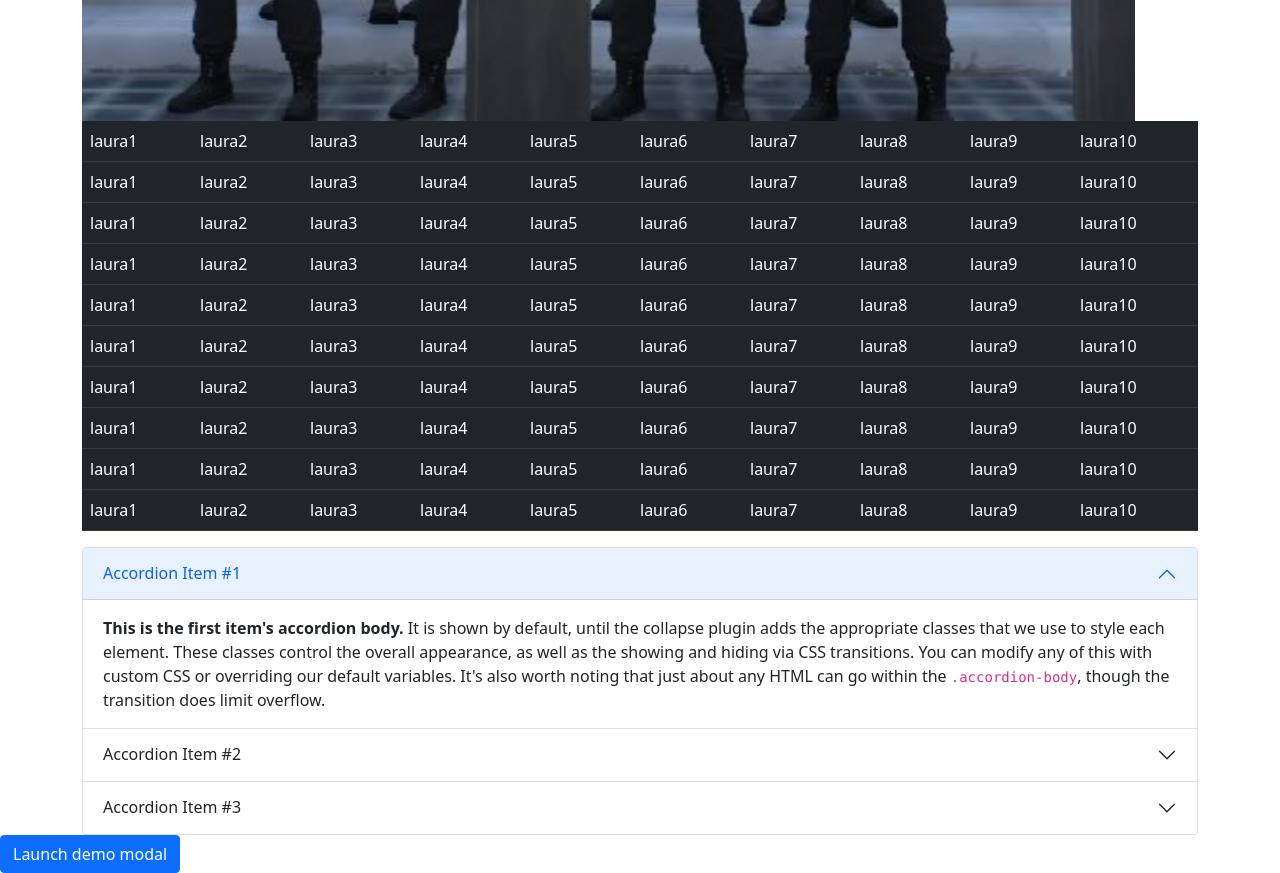
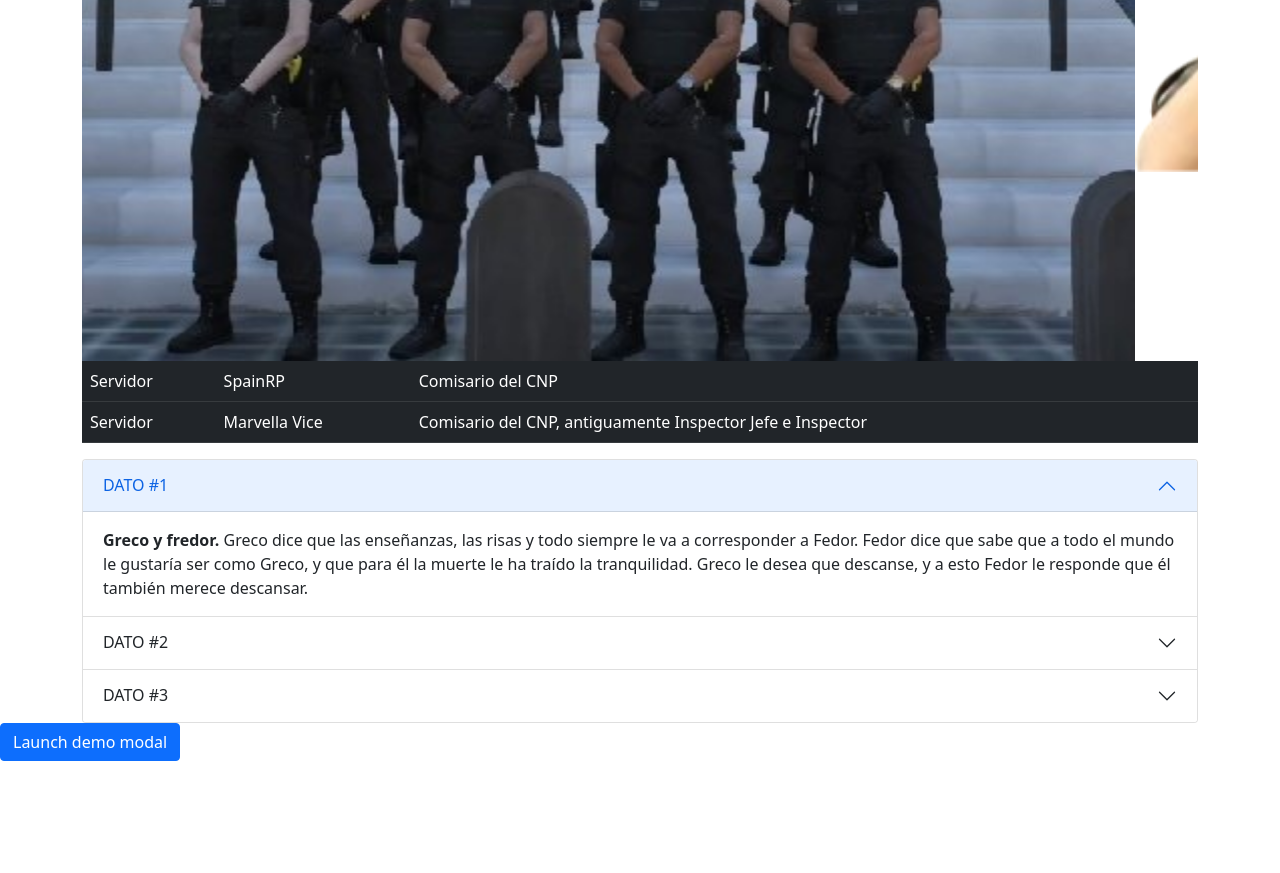
Before and after one commit to laurah7/bootstrap, a plain HTML site: page index.html in a window 1280 px wide. Shown: the part 1600-2473 px from the top of the page. After the commit the page ends 2361 px from the top, so only its background shows below. Drawn offline with Linux system fonts and the light colour scheme.

Commit message:
historia

```diff
--- a/index.html
+++ b/index.html
@@ -5,7 +5,7 @@
     <link rel="stylesheet" href="css/estilos.css">
     <meta charset="UTF-8">
     <meta name="viewport" content="width=device-width, initial-scale=1.0">
-    <title>Empresa fadp</title>
+    <title>Greco</title>
 </head>
 <body>
     <nav class="navbar navbar-expand-lg navbar-dark bg-dark">
@@ -45,13 +45,16 @@
         </div>
       </nav>
     <div class="container">
-    <h1>Inicio bootstrap</h1>
+    <h1>Greco Rodriguez</h1>
     <hr>
-    <div class="display-1"  data-bs-toggle="modal" data-bs-target="#diplo">Proyecto web</div>
-    <p class="lead">Lorem ipsum dolor sit amet consectetur adipisicing elit. Et consequatur deleniti soluta autem voluptatem, unde officia eius aspernatur fuga maiores. Ducimus, sunt assumenda! Vitae distinctio impedit, autem veniam nihil culpa?
-    Architecto dicta at error tenetur consectetur, eaque dolorum sit sapiente inventore quasi vitae velit quam placeat, laboriosam, aliquid itaque quod assumenda quis nisi iste excepturi iusto! Nihil sequi itaque dignissimos.
-    Aut officiis voluptatum porro odit ab harum dicta voluptatem tempora numquam cumque accusantium ipsum dolor eos iste officia, commodi aliquam itaque dolore possimus totam ducimus. Dolorem, dolor fugit! Sint, minus.Lorem ipsum dolor sit amet, consectetur adipisicing elit. Facere nisi dicta, ipsam labore doloremque perferendis accusamus in quidem ab qui voluptates, adipisci cumque hic nihil quasi atque illo pariatur aliquam!</p>
-
+    <div class="display-1"  data-bs-toggle="modal" data-bs-target="#diplo">Historia</div>
+    <p class="lead"> Greco nació el 4 de agosto de 1984, tiene 36 años y venía de España. Su padre (Lorenzo Rodríguez) era comisario y eran muy cercanos pero nunca estaba en casa ya que se pasaba mucho tiempo trabajando. Un día tuvieron una discusión y justo esa noche su padre falleció en un operativo. Se hizo policía por él y allí es cuando conoció a Louis, policía que se convertiría en prácticamente como su hermano.
+       Se casó con una chica llamada Sofía, pero con el tiempo, esta le abandonó. Como consecuencia, Greco entró en una depresión muy fuerte y se centró en su trabajo, puesto que Louis se había ido con su mujer y estaba solo. Conoció a Lamar en el que se veía reflejado aunque con caminos diferentes.
+        Siempre trataba de ayudarle pero por esto, varios agentes del CNP como Conway y Volkov, empezaron a desconfiar de él y le dieron la espalda. Nuevamente se encontraba solo, y aquí es cuando llevaron a Lamar a federal, quedándose Greco con su perrita, Soyla.
+        Con el tiempo, Louis volvió brindando más felicidad a Greco. Soyla tenía un tumor en la oreja, y al llevarla al hospital conoció a Bella. Se empezó a enamorar de ella. Posteriormente, despidieron del CNP a Yuu y Nikolai, cosa que afectó mucho a Greco ya que tenían una relación muy cercana.
+        Después de esto, ambos desaparecieron por lo que Greco mandó un QRR. Los encontraron muertos y con los dedos arrancados. Greco se enfadó mucho y quiso llegar al fondo del asunto y así encontró a Mike. Pasó el tiempo, y tras un operativo, la organización de Mike, mató a Louis y a Vega, logrando que Greco se culpe a sí mismo de esto. Tras esto, decidió marcharse de Los Santos.
+         A día de hoy se encuentra en Marbella, y se sigue culpando de la muerte de Louis.
+</p>
     <div class="caja">
      <img data-bs-toggle="offcanvas" data-bs-target="#fadp" class="img-fluid" src="css/greco.jpg" alt="greco">
     </div>
@@ -80,125 +83,19 @@
 
     <table class="table table-dark table-hover">
         <tr>
-            <td>laura1</td>
-            <td>laura2</td>
-            <td>laura3</td>
-            <td>laura4</td>
-            <td>laura5</td>
-            <td>laura6</td>
-            <td>laura7</td>
-            <td>laura8</td>
-            <td>laura9</td>
-            <td>laura10</td>
+            <td>Servidor</td>
+            <td>SpainRP</td>
+            <td>Comisario del CNP</td>
+
         </tr>
         <tr>
-            <td>laura1</td>
-            <td>laura2</td>
-            <td>laura3</td>
-            <td>laura4</td>
-            <td>laura5</td>
-            <td>laura6</td>
-            <td>laura7</td>
-            <td>laura8</td>
-            <td>laura9</td>
-            <td>laura10</td>
+            <td>Servidor</td>
+            <td>Marvella Vice</td>
+            <td>Comisario del CNP, antiguamente Inspector Jefe e Inspector</td>
+
+
         </tr>
-        <tr>
-            <td>laura1</td>
-            <td>laura2</td>
-            <td>laura3</td>
-            <td>laura4</td>
-            <td>laura5</td>
-            <td>laura6</td>
-            <td>laura7</td>
-            <td>laura8</td>
-            <td>laura9</td>
-            <td>laura10</td>
-        </tr>
-        <tr>
-            <td>laura1</td>
-            <td>laura2</td>
-            <td>laura3</td>
-            <td>laura4</td>
-            <td>laura5</td>
-            <td>laura6</td>
-            <td>laura7</td>
-            <td>laura8</td>
-            <td>laura9</td>
-            <td>laura10</td>
-        </tr>
-        <tr>
-            <td>laura1</td>
-            <td>laura2</td>
-            <td>laura3</td>
-            <td>laura4</td>
-            <td>laura5</td>
-            <td>laura6</td>
-            <td>laura7</td>
-            <td>laura8</td>
-            <td>laura9</td>
-            <td>laura10</td>
-        </tr>
-        <tr>
-            <td>laura1</td>
-            <td>laura2</td>
-            <td>laura3</td>
-            <td>laura4</td>
-            <td>laura5</td>
-            <td>laura6</td>
-            <td>laura7</td>
-            <td>laura8</td>
-            <td>laura9</td>
-            <td>laura10</td>
-        </tr>
-        <tr>
-            <td>laura1</td>
-            <td>laura2</td>
-            <td>laura3</td>
-            <td>laura4</td>
-            <td>laura5</td>
-            <td>laura6</td>
-            <td>laura7</td>
-            <td>laura8</td>
-            <td>laura9</td>
-            <td>laura10</td>
-        </tr>
-        <tr>
-            <td>laura1</td>
-            <td>laura2</td>
-            <td>laura3</td>
-            <td>laura4</td>
-            <td>laura5</td>
-            <td>laura6</td>
-            <td>laura7</td>
-            <td>laura8</td>
-            <td>laura9</td>
-            <td>laura10</td>
-        </tr>
-        <tr>
-            <td>laura1</td>
-            <td>laura2</td>
-            <td>laura3</td>
-            <td>laura4</td>
-            <td>laura5</td>
-            <td>laura6</td>
-            <td>laura7</td>
-            <td>laura8</td>
-            <td>laura9</td>
-            <td>laura10</td>
-        </tr>
-        <tr>
-            <td>laura1</td>
-            <td>laura2</td>
-            <td>laura3</td>
-            <td>laura4</td>
-            <td>laura5</td>
-            <td>laura6</td>
-            <td>laura7</td>
-            <td>laura8</td>
-            <td>laura9</td>
-            <td>laura10</td>
-        </tr>
+
     </table>
 
     <div id="servicios">
@@ -206,36 +103,38 @@
         <div class="accordion-item">
           <h2 class="accordion-header" id="headingOne">
             <button class="accordion-button" type="button" data-bs-toggle="collapse" data-bs-target="#collapseOne" aria-expanded="true" aria-controls="collapseOne">
-              Accordion Item #1
+              DATO #1
             </button>
           </h2>
           <div id="collapseOne" class="accordion-collapse collapse show" aria-labelledby="headingOne" data-bs-parent="#accordionExample">
             <div class="accordion-body">
-              <strong>This is the first item's accordion body.</strong> It is shown by default, until the collapse plugin adds the appropriate classes that we use to style each element. These classes control the overall appearance, as well as the showing and hiding via CSS transitions. You can modify any of this with custom CSS or overriding our default variables. It's also worth noting that just about any HTML can go within the <code>.accordion-body</code>, though the transition does limit overflow.
+              <strong>Greco y fredor.</strong> Greco dice que las enseñanzas, las risas y todo siempre le va a corresponder a Fedor. Fedor dice que sabe que a todo el mundo le gustaría ser como Greco, y que para él la muerte le ha traído la tranquilidad. Greco le desea que descanse, y a esto Fedor le responde que él también merece descansar.
             </div>
           </div>
         </div>
         <div class="accordion-item">
           <h2 class="accordion-header" id="headingTwo">
             <button class="accordion-button collapsed" type="button" data-bs-toggle="collapse" data-bs-target="#collapseTwo" aria-expanded="false" aria-controls="collapseTwo">
-              Accordion Item #2
+              DATO #2
             </button>
           </h2>
           <div id="collapseTwo" class="accordion-collapse collapse" aria-labelledby="headingTwo" data-bs-parent="#accordionExample">
             <div class="accordion-body">
-              <strong>This is the second item's accordion body.</strong> It is hidden by default, until the collapse plugin adds the appropriate classes that we use to style each element. These classes control the overall appearance, as well as the showing and hiding via CSS transitions. You can modify any of this with custom CSS or overriding our default variables. It's also worth noting that just about any HTML can go within the <code>.accordion-body</code>, though the transition does limit overflow.
+              Greco le dice a Iris que si Fedor le apunta a él no sabrá que hacer, pero Iris le responde que si hace eso no dude en matarlo y que cuando lo haga que la avise que ella quiere estar cerca.
+
             </div>
           </div>
         </div>
         <div class="accordion-item">
           <h2 class="accordion-header" id="headingThree">
             <button class="accordion-button collapsed" type="button" data-bs-toggle="collapse" data-bs-target="#collapseThree" aria-expanded="false" aria-controls="collapseThree">
-              Accordion Item #3
+              DATO #3
             </button>
           </h2>
           <div id="collapseThree" class="accordion-collapse collapse" aria-labelledby="headingThree" data-bs-parent="#accordionExample">
             <div class="accordion-body">
-              <strong>This is the third item's accordion body.</strong> It is hidden by default, until the collapse plugin adds the appropriate classes that we use to style each element. These classes control the overall appearance, as well as the showing and hiding via CSS transitions. You can modify any of this with custom CSS or overriding our default variables. It's also worth noting that just about any HTML can go within the <code>.accordion-body</code>, though the transition does limit overflow.
+              Greco le pregunta a Iris si ella le había contado algo sobre su relación a alguien, ante esa pregunta Iris se sorprende ya que lo suyo no era “oficial”, pero dice que no, que ella no ha dicho nada. En ese momento Greco e Iris hacen oficial su relación.
+
             </div>
           </div>
         </div>
@@ -282,11 +181,11 @@
     <div class="modal-dialog">
       <div class="modal-content">
         <div class="modal-header">
-          <h5 class="modal-title" id="exampleModalLabel">Modal title</h5>
+          <h5 class="modal-title" id="exampleModalLabel">Inicio Historia</h5>
           <button type="button" class="btn-close" data-bs-dismiss="modal" aria-label="Close"></button>
         </div>
         <div class="modal-body">
-          <p class="lead">Lorem ipsum dolor sit amet consectetur adipisicing elit. Eligendi ipsum, porro molestias eos voluptate repellendus minus laboriosam, ipsa quae quis commodi cum nihil esse consectetur expedita laborum perspiciatis velit illum.</p>
+          <p class="lead">Greco nació el 4 de agosto de 1984, tiene 36 años y venía de España. Su padre (Lorenzo Rodríguez) era comisario y eran muy cercanos pero nunca estaba en casa ya que se pasaba mucho tiempo trabajando.</p>
           <img src="css/greco.jpg" alt="" class="img-fluid">
         </div>
         <div class="modal-footer">
```
